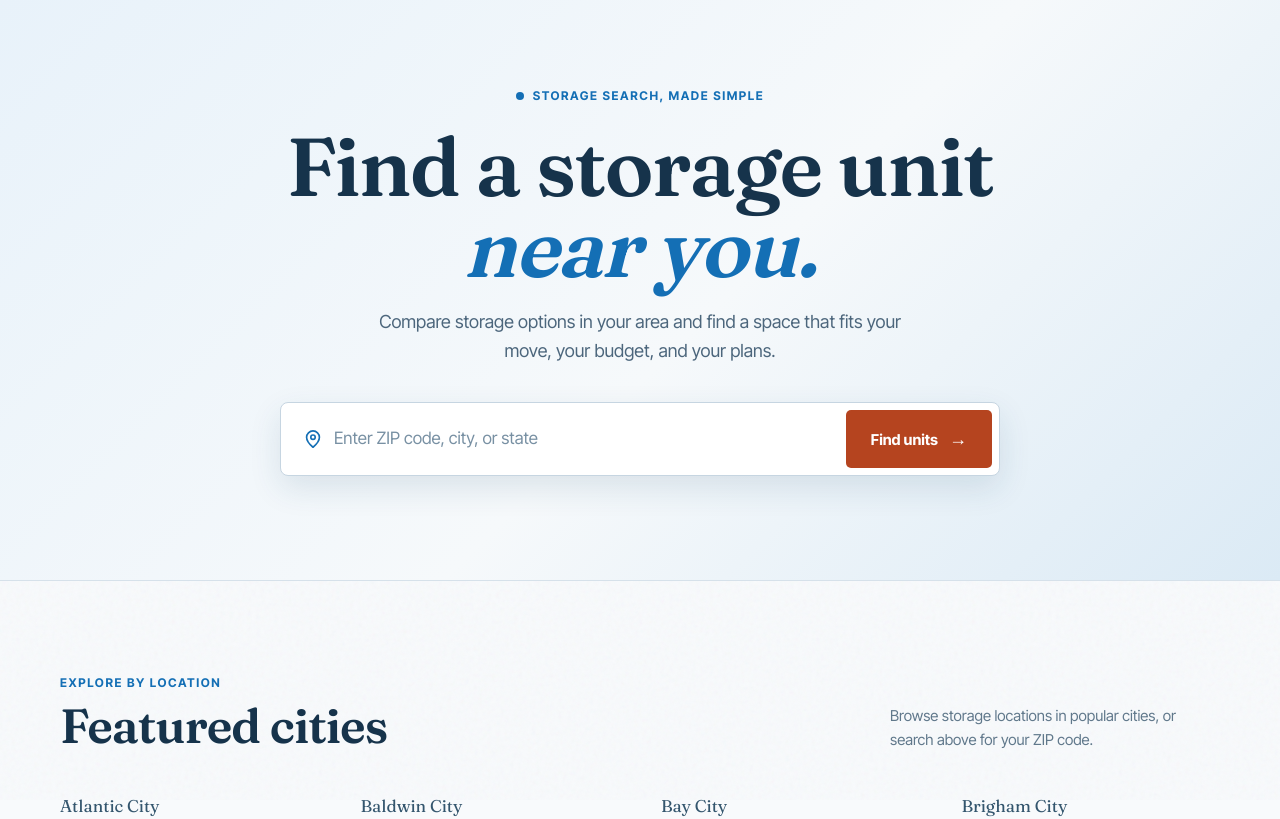
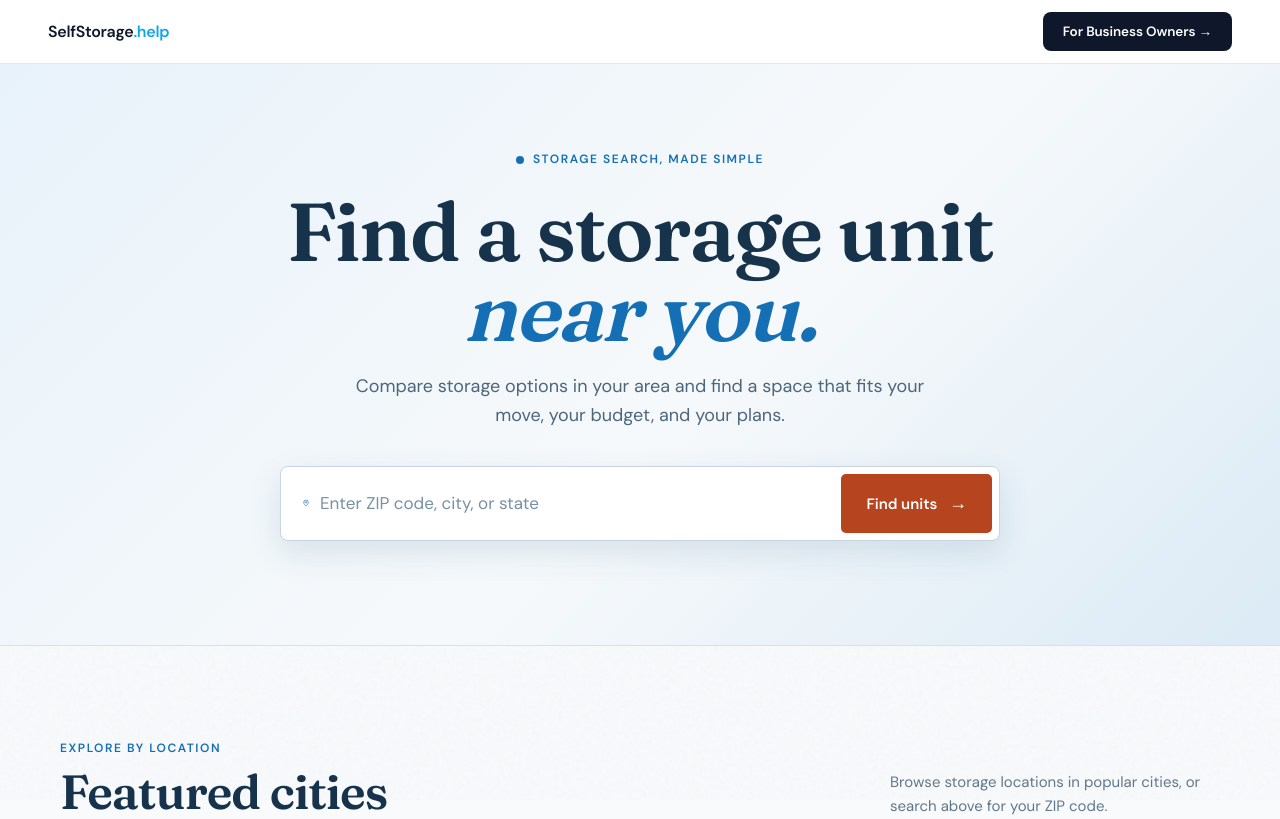
Before and after one commit to devmaai/self-v1, a Next.js app: page / in a window 1280 px wide. Shown: the top 819 px of the page. Built offline with nearby package versions, Linux system fonts and the light colour scheme.

Commit message:
navbar edited

```diff
--- a/app/page.tsx
+++ b/app/page.tsx
@@ -4,6 +4,9 @@ import Image from "next/image";
 import StorageStateLinks from "@/components/sections/StorageStateLinks";
 import StorageLocationSearch from "@/components/sections/StorageLocationSearch";
 import CityExplorer from "@/components/sections/CityExplorer";
+import V2Interactions from "@/components/v2/V2Interactions";
+import V2Nav from "@/components/v2/V2Nav";
+import V2Footer from "@/components/v2/V2Footer";
 
 export const metadata: Metadata = {
   title: "Storage Search | Find A Storage Unit Near You",
@@ -38,7 +41,7 @@ const UNIT_SIZES = [
   { image: "/images/storage-guide/fourbedroom.jpg", title: "Large Units", range: "200 to 300 SQ FT", sizes: ["10' x 25'", "10' x 30'"], looksLike: "A large bedroom to a two-car garage depending on the unit size.", fits: "The contents of a three-bedroom house or full garage to the contents of a four or five-bedroom house." },
 ];
 
-export default async function StorageSearchPage({
+export default async function HomePage({
   searchParams,
 }: {
   searchParams: Promise<{ location?: string }>;
@@ -46,6 +49,9 @@ export default async function StorageSearchPage({
   const { location } = await searchParams;
 
   return (
+    <div className="v2-home">
+      <V2Interactions />
+      <V2Nav variant="inner" />
       <main className="storage-search-page">
         <CityExplorer initialLocation={location ?? ""} />
 
@@ -87,7 +93,9 @@ export default async function StorageSearchPage({
         <StorageLocationSearch />
 
         <StorageStateLinks />
-      <nav className="storage-search-breadcrumb" aria-label="Breadcrumb"><Link href="/">Home</Link><span>/</span><Link href="/storage-search">Storage search</Link><span>/</span><span aria-current="page">Featured cities and storage guides</span></nav>
+        <nav className="storage-search-breadcrumb" aria-label="Breadcrumb"><Link href="/">Home</Link><span>/</span><span aria-current="page">Featured cities and storage guides</span></nav>
       </main>
+      <V2Footer />
+    </div>
   );
 }
--- a/app/sitemap.ts
+++ b/app/sitemap.ts
@@ -10,10 +10,10 @@ export default function sitemap(): MetadataRoute.Sitemap {
 
   const staticRoutes = [
     "",
+    "/agency",
     "/audit",
     "/contact",
     "/blog",
-    "/storage-search",
     "/storage-search/utah",
     "/storage-search/california",
     "/storage-search/new-york",
--- a/app/v2.css
+++ b/app/v2.css
@@ -88,6 +88,7 @@
   .v2-home .btn-nav-ghost:hover { border-color: var(--slate-400); background: var(--slate-50); }
   .v2-home .btn-nav-cta { font-size: 13.5px; font-weight: 600; color: var(--white); background: var(--slate-900); padding: 9px 20px; border-radius: 8px; transition: background 0.15s; letter-spacing: -0.1px; }
   .v2-home .btn-nav-cta:hover { background: var(--accent-dark); }
+  .v2-home .v2-nav-home .nav-business-owner { margin-left: auto; }
 
   /* HERO */
   .v2-home .hero {
@@ -585,6 +586,7 @@
   }
   .v2-home .nav-links { display: none; }
   .v2-home .nav-actions { display: none; }
+  .v2-home .v2-nav-home .nav-business-owner { display: none; }
 
   /* Hamburger button */
   .v2-home .nav-burger {
--- a/components/layout/Footer.tsx
+++ b/components/layout/Footer.tsx
@@ -51,8 +51,8 @@ export default function Footer() {
           <div className="footer-col">
             <h5>Company</h5>
             <ul>
-              <li><Link href="/#process">Our Process</Link></li>
-              <li><Link href="/#pricing">Pricing</Link></li>
+              <li><Link href="/agency#process">Our Process</Link></li>
+              <li><Link href="/agency#pricing">Pricing</Link></li>
               <li><Link href="/contact">Contact</Link></li>
             </ul>
           </div>
--- a/components/v2/V2Nav.tsx
+++ b/components/v2/V2Nav.tsx
@@ -6,7 +6,32 @@ type V2NavProps = {
 };
 
 export default function V2Nav({ variant = "home" }: V2NavProps) {
-  const prefix = variant === "home" ? "#" : "/#";
+  const isConsumerHome = variant === "inner";
+  const prefix = variant === "home" ? "#" : "/agency#";
+
+  if (isConsumerHome) {
+    return (
+      <>
+        <nav className="v2-nav v2-nav-home">
+          <Link href="/" className="nav-brand">SelfStorage<span>.help</span></Link>
+          <Link href="/agency" className="btn-nav-cta nav-business-owner">
+            For Business Owners →
+          </Link>
+          <button className="nav-burger" data-mobile-toggle aria-label="Open menu" aria-expanded="false">
+            <span></span><span></span><span></span>
+          </button>
+        </nav>
+
+        <div className="v2-mobile-menu" data-mobile-panel>
+          <div className="mobile-menu-actions">
+            <Link href="/agency" className="btn-nav-cta" data-mobile-close>
+              For Business Owners →
+            </Link>
+          </div>
+        </div>
+      </>
+    );
+  }
 
   return (
     <>
--- a/next.config.ts
+++ b/next.config.ts
@@ -15,6 +15,13 @@ const nextConfig: NextConfig = {
       { source: "/admin", destination: "/admin/index.html" },
     ];
   },
+  async redirects() {
+    return [
+      // The storage search page is now served at "/" (the home page); the
+      // former marketing homepage moved to /agency.
+      { source: "/storage-search", destination: "/", permanent: true },
+    ];
+  },
 };
 
 export default nextConfig;
```
Lines whose indentation alone changed are shown as unchanged.
